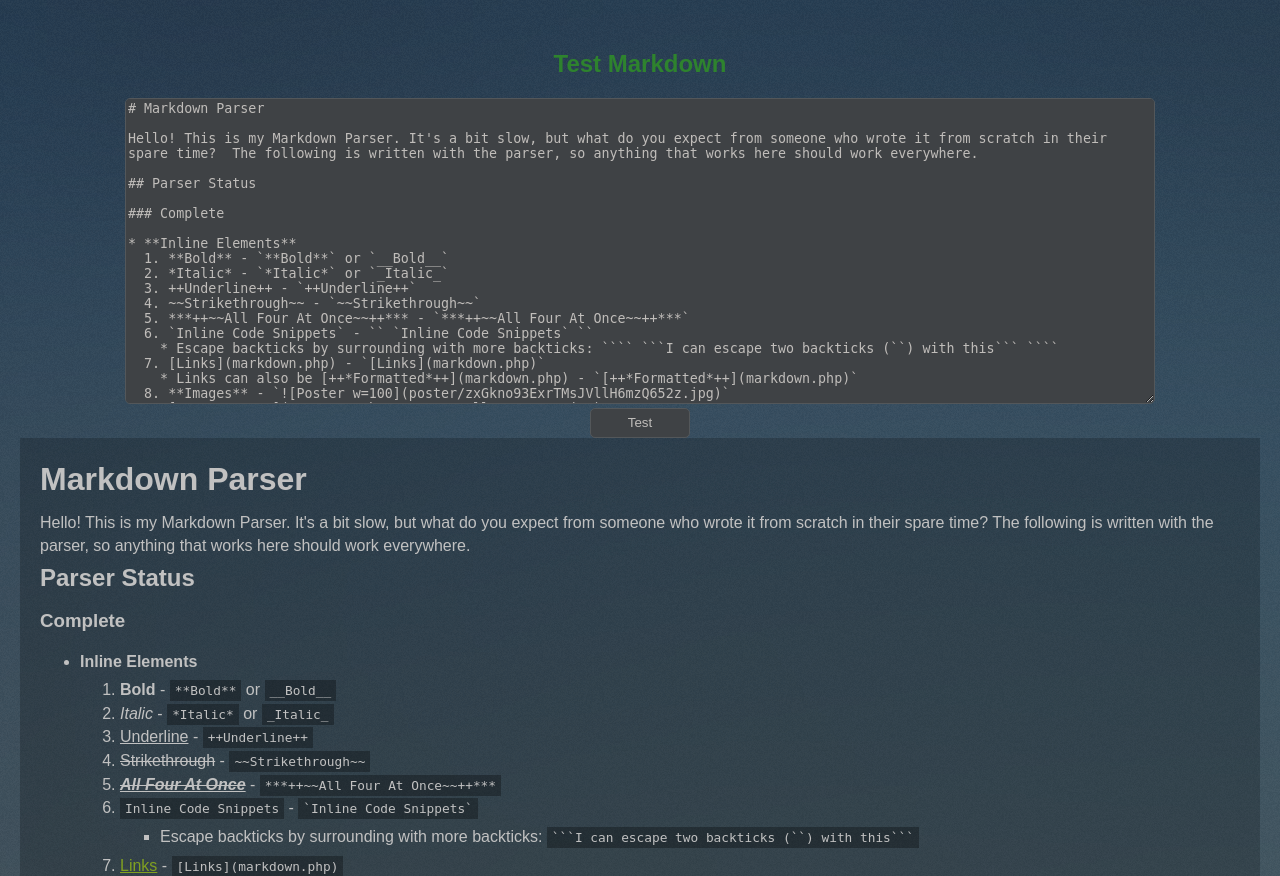
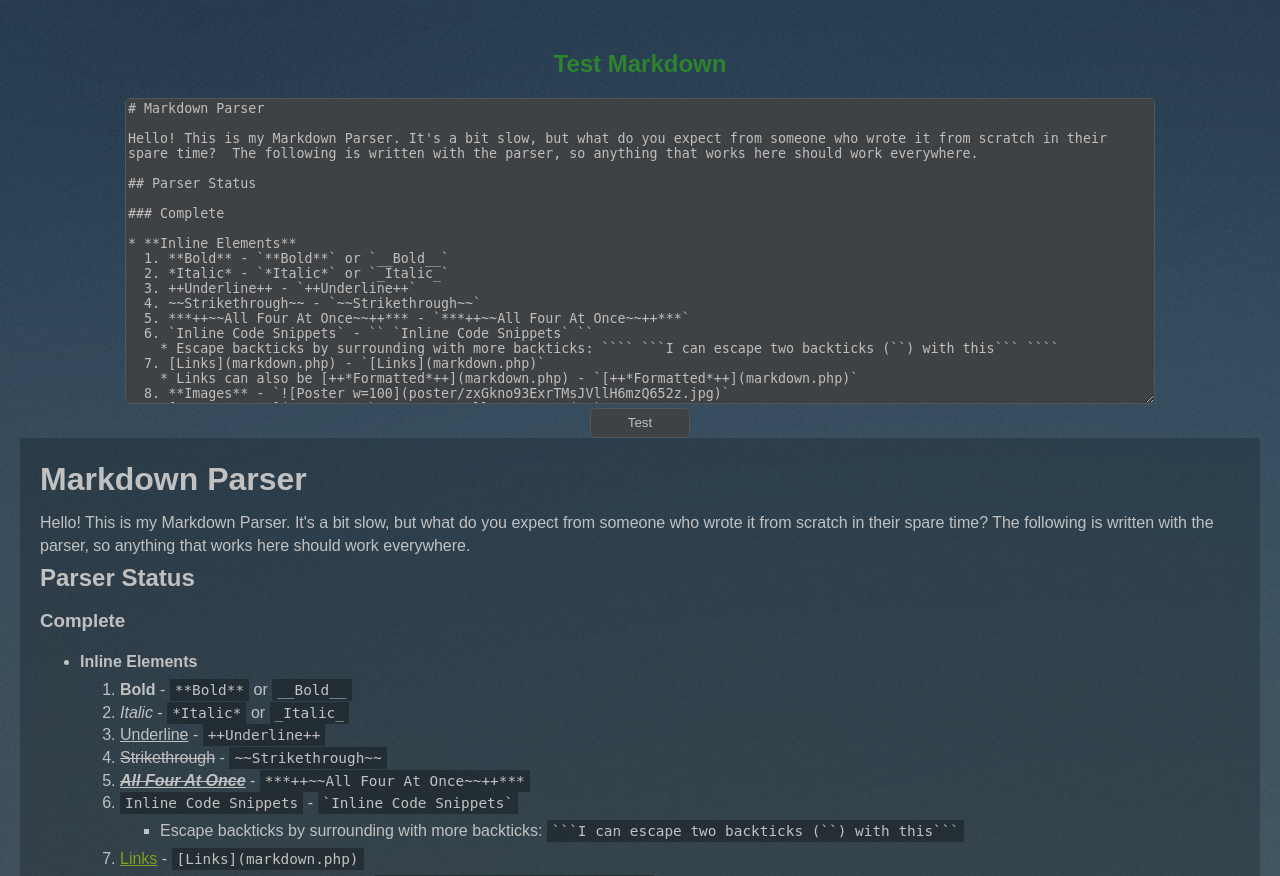
Before and after one commit to danrahn/PlexWeb, a PHP site: page /library/markdown.php in a window 1280 px wide. Shown: the top 876 px of the page. Run offline with PHP 8.4, Linux system fonts and the light colour scheme; a stand-in replaces the project's code that opens the database connection.

Commit message:
Minor adjustments to markdown css

```diff
--- a/style/markdown.css
+++ b/style/markdown.css
@@ -21,7 +21,7 @@
 .md code {
     background: rgba(0, 0, 0, 0.3);
     padding: 3px 5px 3px 5px;
-    font-size: 0.8rem;
+    font-size: 90%;
 }
 
 .md h1, .md h2, .md h3, .md h4, .md h5, .md h6 {
@@ -63,6 +63,12 @@
 
 .md img {
     max-width: 100%;
+}
+
+/* Generally we want images to be within the bounds of our holder,
+   but tables can scroll so we let those grow to their full width*/
+table img {
+    max-width: unset !important;
 }
 
 .md table {
```
